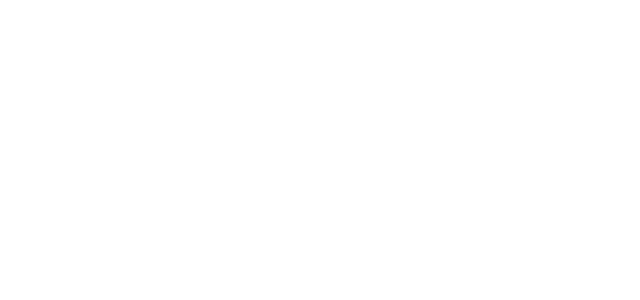
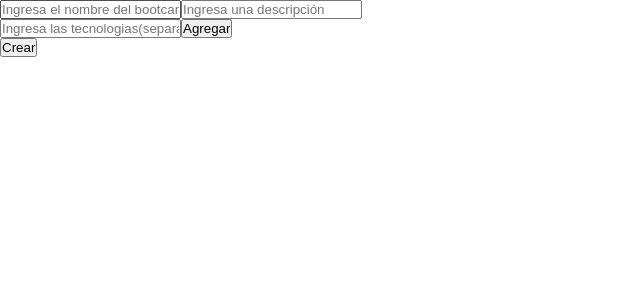
Before and after one commit to Rals14/Project_Kodigo_API, a React (Vite) app: page /#/Create in a window 1280 px wide. Before the commit this address had no page. Shown: the top 300 px of the page, without its empty margins (0-640 px from the left). Built offline with nearby package versions, Linux system fonts and the light colour scheme.

Commit message:
add function createBootcamp and add Token

```diff
--- a/src/App.jsx
+++ b/src/App.jsx
@@ -5,6 +5,8 @@
 import { HashRouter, Route, Routes } from 'react-router-dom';
 import { Header } from './assets/pages/header/Header'
 import { Welcome } from './assets/pages/welcome/Welcome'
+
+import { CreateBootcamp } from './assets/pages/Bootcamps/Components/CreateBootcamp';
 
 function App() {
 
@@ -16,9 +18,9 @@
           {/* <New_user/> */}
           <Route path='/register' element={<New_user/>} />
           <Route path='/' element={<Login/>} />
+          <Route path='/Create' element={<CreateBootcamp/>}/>
         </Routes>
       </HashRouter>
-
     </>
   )
 }
--- /dev/null
+++ b/src/assets/pages/Bootcamps/Components/CreateBootcamp.jsx
@@ -0,0 +1,69 @@
+
+import { createBootcamp } from "../../../../services/bootcamp.services";
+import { useForm } from "react-hook-form";
+import  { useState } from 'react';
+
+export const CreateBootcamp = () => {
+  const { register, handleSubmit, setValue, getValues } = useForm();
+  const [technologies, setTechnologies] = useState([]);
+  /*Function for arrays*/
+
+  const handleAddTechnology = () => {
+    const newTechnology = getValues('technologies').trim(); // Obtiene y limpia el valor del input
+
+    if (newTechnology) {
+      setTechnologies([...technologies, newTechnology]); // Agrega el valor al array
+      setValue('technologies', ''); // Resetea el input
+    }
+  };
+
+
+  const onSubmitForm = async (data) => {
+    const token = localStorage.getItem('token')
+    console.log(token);
+
+    if(technologies === 0){
+      alert("Las tecnologias no pueden estar vacias")
+      return;
+    }
+
+    const bootcampData = {
+      ...data,
+      technologies, // Añade el array de tecnologías
+    };
+    // const arrayDeStrings = data.technologies.split(',').map(item => item.trim());
+   const respuesta =  await createBootcamp(token, bootcampData)
+    console.log(respuesta);
+
+
+
+  }
+
+
+
+
+  return (
+    <div>
+      <form onSubmit={handleSubmit(onSubmitForm)}>
+        <input type='text' placeholder='Ingresa el nombre del bootcamp' {...register("name")} />
+
+        <input type='text' placeholder='Ingresa una descripción' {...register("description")} />
+
+        <div>
+          <input type='text'{...register("technologies")} placeholder='Ingresa las tecnologias(separalos por comas)' />
+          <button type="button" onClick={handleAddTechnology}>Agregar</button>
+
+          <ul>
+        {technologies.map((tech, index) => (
+          <li key={index}>{tech}</li>
+        ))}
+      </ul>
+        </div>
+
+        <button type='submit'>Crear</button>
+
+
+      </form>
+    </div>
+  )
+}
--- a/src/assets/pages/login/Components/New_user.jsx
+++ b/src/assets/pages/login/Components/New_user.jsx
@@ -22,6 +22,7 @@
   };
 
    let respuesta= await registerUser(user);
+   alert("Usuario Creado Correctamente")
    console.log(respuesta);
 }
 
--- a/src/assets/pages/login/Login.jsx
+++ b/src/assets/pages/login/Login.jsx
@@ -1,22 +1,30 @@
-import React from 'react'
 import "./Login.css"
 import logo from "../../img/kodigo_logo.png"
 import { useForm } from "react-hook-form"
 import { loginUser } from '../../../services/auth.services'
-import { Link } from 'react-router-dom'
+import { Link, useNavigate } from 'react-router-dom'
+
+
 
 
 
 export const Login = () => {
+  const navigate = useNavigate();
 
   const { register, handleSubmit } = useForm();
 
 
   const onSubmitForm = async (data) => {
 
-    const token = await loginUser(data);
+
+
+    const response = await loginUser(data);
+    console.log(response.token);
+    localStorage.setItem('token',response.token);
+    alert(`Bienvenido al sistema ${data.username}`)
+    navigate("/Create")
     console.log(data)
-    console.log(token);
+
 
 
   }
@@ -38,16 +46,16 @@
         </div>
 
 
-      {/* IMPUT DATA AND BTN*/}
+        {/* IMPUT DATA AND BTN*/}
 
 
-        <input type='text' id='Email_User' placeholder='Nombre de usuario'  {...register("username")}/>
+        <input type='text' id='Email_User' placeholder='Nombre de usuario'  {...register("username")} />
 
         <input type='password' id='Password_User' placeholder='Contraseña' {...register("password")} />
 
-        <button type='submit' id='acceso'>Acceder</button>
+         <button type='submit' id='acceso'>Acceder</button>
 
-        <Link to="/register"><button type='submit' id='New_user'>Nuevo usuario</button></Link>
+        <Link to="/register"><button  id='New_user'>Nuevo usuario</button></Link>
 
 
         {/*CONFIG USER*/}
```
Also changed, not shown: src/assets/pages/Bootcamps/Bootcamps.jsx (added, +7 -0 lines).
